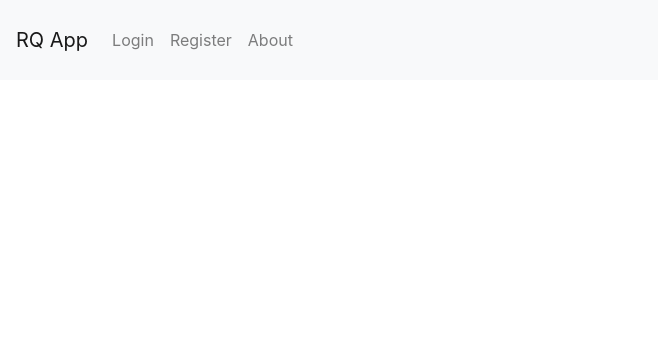
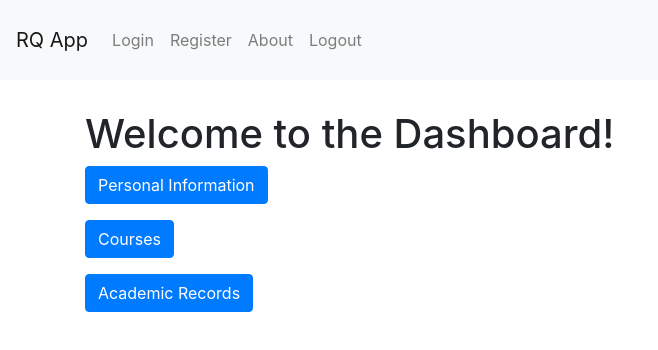
Before and after one commit to bradfordd/LATESTreliaquestapp, a React (Create React App) app: page /components/dashboard in a window 1280 px wide. Before the commit this address led to /not-found. Shown: the top 350 px of the page, without its empty margins (0-658 px from the left). Built offline with nearby package versions, Linux system fonts and the light colour scheme; sample sign-in values are in the browser's storage.

Commit message:
Additional features
Logout Features, dashboard component, and authorization.

```diff
--- a/package.json
+++ b/package.json
@@ -14,6 +14,7 @@
     "font-awesome": "^4.7.0",
     "joi-browser": "^13.4.0",
     "jsonwebtoken": "^8.5.1",
+    "jwt-decode": "^3.1.2",
     "mongoose": "^5.12.3",
     "react": "^17.0.1",
     "react-bootstrap": "^1.5.2",
--- a/src/App.css
+++ b/src/App.css
@@ -69,3 +69,7 @@ nav {
   align-items: center;
   list-style: none;
 }
+
+.button-wrapper .btn {
+  margin-bottom: 5px;
+}
--- a/src/App.js
+++ b/src/App.js
@@ -3,26 +3,55 @@ import React, { Component } from "react";
 import { BrowserRouter, Route, Switch, Link, Redirect } from "react-router-dom";
 import LoginForm from "./components/LoginForm";
 import RegisterForm from "./components/RegisterForm";
+import Academic_Records from "./components/Academic_Records";
+import Courses from "./components/Courses";
 import NavBar from "./components/NavBar";
 import About from "./components/About";
+import Logout from "./components/logout";
 import { ToastContainer } from "react-toastify";
+import jwtDecode from "jwt-decode";
 
 import "./App.css";
 import "react-toastify/dist/ReactToastify.css";
+import Dashboard from "./components/Dashboard";
+import Personal_info from "./components/Personal_info";
 
 class App extends Component {
+  state = {};
+
+  componentDidMount() {
+    try {
+      const jwt = localStorage.getItem("token");
+      const user = jwtDecode(jwt);
+      console.log(user);
+      this.setState({ user });
+    } catch (ex) {}
+  }
+
   render() {
     return (
       <React.Fragment>
         <ToastContainer />
-        <NavBar />
+        <NavBar user={this.state.user} />
         <main className="container">
           <Switch>
             <Route path="/" exact component={LoginForm} />
             <Route path="/components/login" exact component={LoginForm} />
-
+            <Route path="/components/logout" exact component={Logout} />
             <Route path="/components/register" exact component={RegisterForm} />
             <Route path="/components/about" exact component={About} />
+            <Route path="/components/dashboard" exact component={Dashboard} />
+            <Route
+              path="/components/personalinfo"
+              exact
+              component={Personal_info}
+            />
+            <Route path="/components/courses" exact component={Courses} />
+            <Route
+              path="/components/academicrecords"
+              exact
+              component={Academic_Records}
+            />
 
             <Redirect from="/" exact to="/" />
             <Redirect to="/not-found" />
--- a/src/components/Dashboard.js
+++ b/src/components/Dashboard.js
@@ -1,7 +1,34 @@
-import React from 'react';
+import React, { Component } from "react";
+import Form from "./Form";
+import { Table } from "react-bootstrap";
+import { Link } from "react-router-dom";
+import "../App.css";
 
-export default function Dashboard() {
-  return(
-    <h2>Dashboard</h2>
-  );
+class Dashboard extends Component {
+  state = {};
+
+  renderButton(label) {
+    return (
+      <button className="btn btn-primary btn-toolbar mb-3">{label}</button>
+    );
+  }
+
+  render() {
+    return (
+      <div>
+        <h1>Welcome to the Dashboard!</h1>
+        <div>
+          <Link to="/components/personalinfo">
+            {this.renderButton("Personal Information")}
+          </Link>
+          <Link to="/components/courses">{this.renderButton("Courses")}</Link>
+          <Link to="/components/academicrecords">
+            {this.renderButton("Academic Records")}
+          </Link>
+        </div>
+      </div>
+    );
+  }
 }
+
+export default Dashboard;
--- a/src/components/LoginForm.js
+++ b/src/components/LoginForm.js
@@ -43,16 +43,20 @@ class LoginForm extends Form {
       .post("http://localhost:8080/components/auth", user)
       .then(function (response) {
         localStorage.setItem("token", JSON.stringify(response.data));
-        localStorage.setItem("teacher", JSON.stringify(response.data.user.teacher));
+        localStorage.setItem(
+          "teacher",
+          JSON.stringify(response.data.user.teacher)
+        );
         localStorage.setItem("admin", JSON.stringify(response.data.user.admin));
       });
-      const teacherToken = localStorage.getItem("teacher");
-      const adminToken = localStorage.getItem("admin");
-      if (teacherToken){
-        this.props.history.push("/components/about");
-      }
+    const teacherToken = localStorage.getItem("teacher");
+    const adminToken = localStorage.getItem("admin");
+    if (teacherToken) {
+      window.location = "/components/about";
+      // this.props.history.push("/components/about");
+    }
 
-      //console.log(response.data.user.admin);
+    //console.log(response.data.user.admin);
     /* const { data } = this.state;
     await login(data.username, data.password);
 
--- a/src/components/NavBar.js
+++ b/src/components/NavBar.js
@@ -30,6 +30,9 @@ const NavBar = () => {
           <NavLink className="nav-item nav-link" to="/components/about">
             About
           </NavLink>
+          <NavLink className="nav-item nav-link" to="/components/logout">
+            Logout
+          </NavLink>
         </div>
       </div>
     </nav>
--- /dev/null
+++ b/src/components/logout.js
@@ -0,0 +1,14 @@
+import React, { Component } from "react";
+
+class Logout extends Component {
+  componentDidMount() {
+    localStorage.removeItem("token");
+    window.location = "/";
+  }
+
+  render() {
+    return null;
+  }
+}
+
+export default Logout;
```
Also changed, not shown: 1 other file (tests, documents, lock files or other folders).
